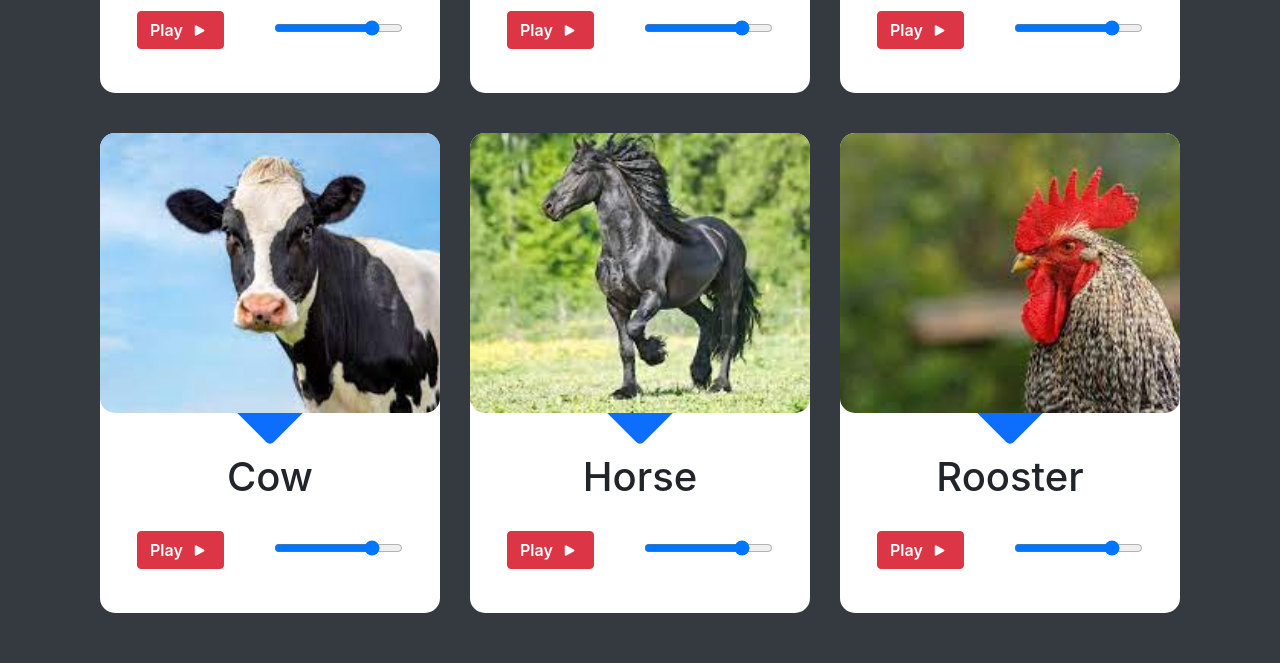
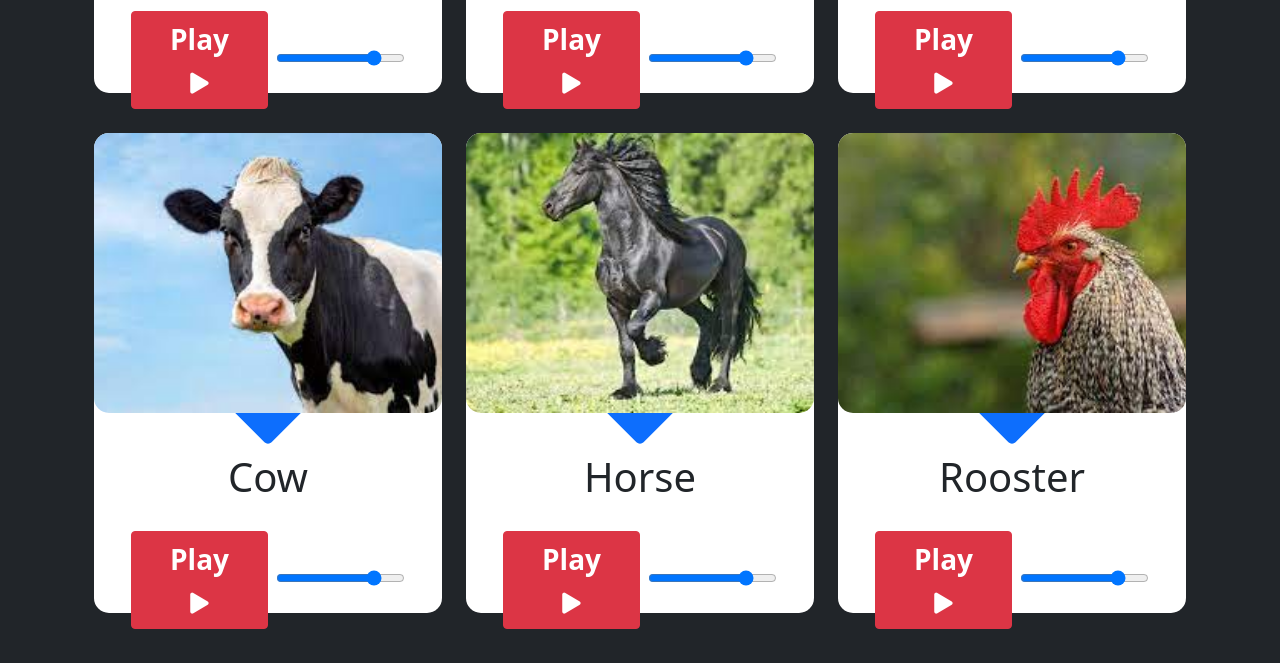
Before and after one commit to umidzhondev/Animal-Sounds, a plain HTML site: page index.html in a window 1280 px wide. Shown: the part 629-1292 px from the top of the page. Drawn offline with nearby package versions, Linux system fonts and the light colour scheme.

Commit message:
Animal Sounds

```diff
--- a/index.html
+++ b/index.html
@@ -7,13 +7,13 @@
     <meta name="viewport" content="width=device-width, initial-scale=1.0">
     <title>Animal Sounds</title>
     <!--* FONTAWESOME -->
-    <link rel="stylesheet" href="/FONTAWESOME/css/all.min.css">
+    <link rel="stylesheet" href="https://cdnjs.cloudflare.com/ajax/libs/font-awesome/5.15.4/css/all.min.css"  />
     <!--* FONTAWESOME END -->
     <!--* CSS FILE -->
     <link rel="stylesheet" href="./css/main.css">
     <!--* CSS FILE END -->
     <!--* BOOTSTRAP CSS -->
-    <link rel="stylesheet" href="/BOOTSTRAP 5/Bootstrap/css/bootstrap.min.css">
+    <link href="https://cdn.jsdelivr.net/npm/bootstrap@5.0.2/dist/css/bootstrap.min.css" rel="stylesheet" integrity="sha384-EVSTQN3/azprG1Anm3QDgpJLIm9Nao0Yz1ztcQTwFspd3yD65VohhpuuCOmLASjC" crossorigin="anonymous">
     <!--* BOOTSTRAP CSS END -->
 </head>
 
@@ -29,7 +29,7 @@
     </div>
 
     <!--* BOOTSTRAP JS -->
-    <script src="/BOOTSTRAP 5/Bootstrap/js/bootstrap.bundle.min.js"></script>
+    <script src="https://cdn.jsdelivr.net/npm/bootstrap@5.0.2/dist/js/bootstrap.bundle.min.js" integrity="sha384-MrcW6ZMFYlzcLA8Nl+NtUVF0sA7MsXsP1UyJoMp4YLEuNSfAP+JcXn/tWtIaxVXM" crossorigin="anonymous"></script>
     <!--* BOOTSTRAP JS END -->
     <!--* JAVSCRIPT FILE  -->
     <script src="./js/index.js"></script>
```
